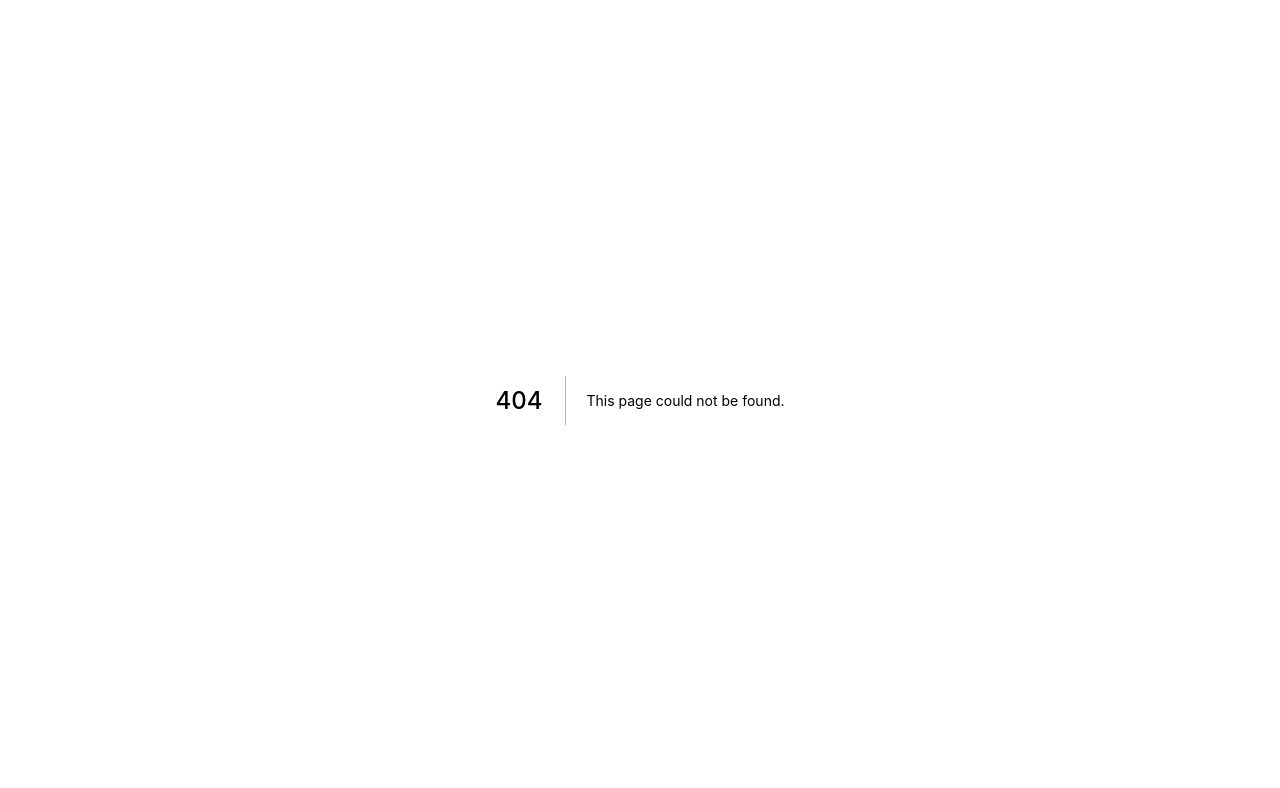
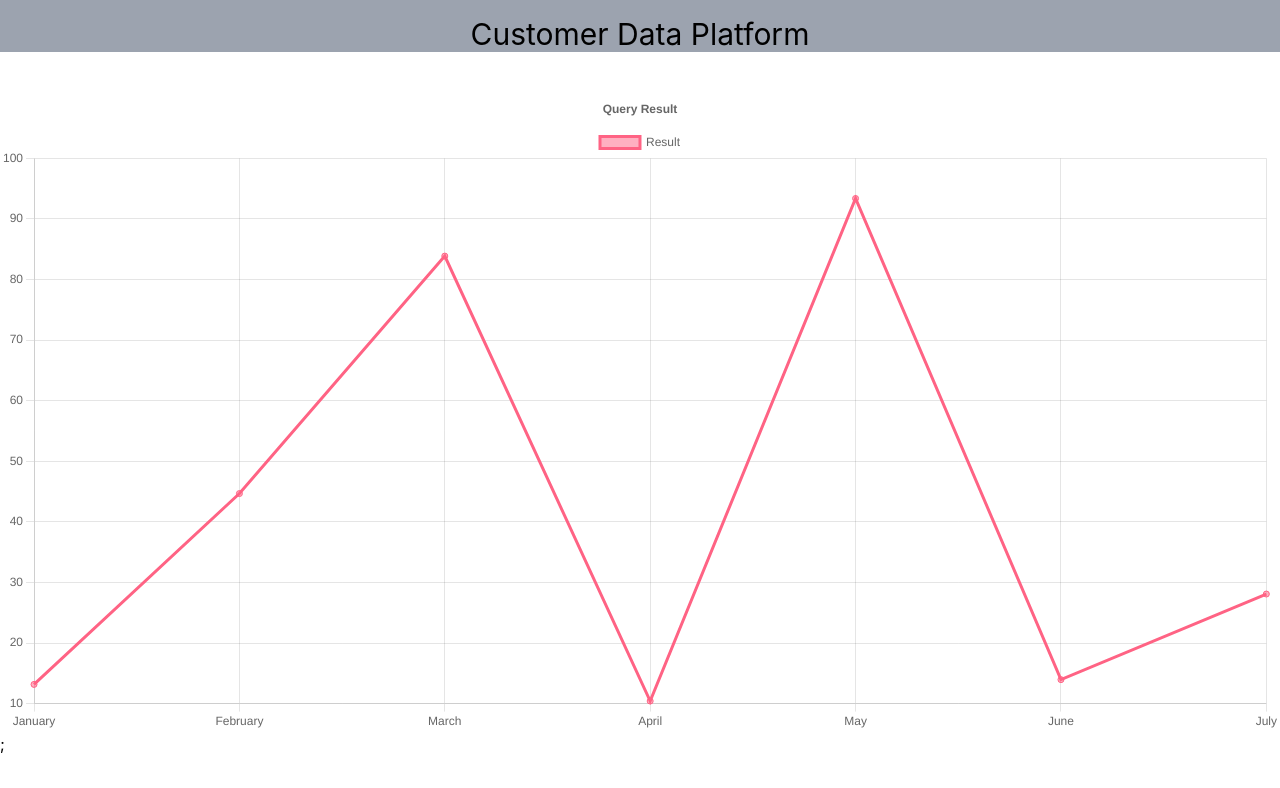
Before and after one commit to SMesForoush/CustomerDataPlatform, a Next.js app in the folder front/: page /dashboard/charts in a window 1280 px wide. Before the commit this address had no page. Shown: the top 788 px of the page. Built offline with nearby package versions, Linux system fonts and the light colour scheme.

Commit message:
Add Chart Component

```diff
--- a/front/package.json
+++ b/front/package.json
@@ -10,12 +10,15 @@
   },
   "dependencies": {
     "@hookform/resolvers": "^2.9.7",
+    "chart.js": "^3.9.1",
     "classnames": "^2.3.1",
+    "faker": "^6.6.6",
     "isomorphic-unfetch": "^3.1.0",
     "lodash": "^4.17.21",
     "next": "12.2.5",
     "node-fetch": "^3.2.10",
     "react": "18.2.0",
+    "react-chartjs-2": "^4.3.1",
     "react-dom": "18.2.0",
     "react-hook-form": "^7.34.2",
     "universal-cookie": "^4.0.4",
--- /dev/null
+++ b/front/src/components/LineChart.tsx
@@ -0,0 +1,84 @@
+import {
+    Chart as ChartJS,
+    CategoryScale,
+    LinearScale,
+    PointElement,
+    LineElement,
+    Title,
+    Tooltip,
+    Legend,
+    ChartOptions,
+    ChartData,
+} from 'chart.js';
+import { Line } from 'react-chartjs-2';
+
+type LineChartProps = {
+    data: number[];
+    labels: string[];
+
+}
+
+ChartJS.register(
+    CategoryScale,
+    LinearScale,
+    PointElement,
+    LineElement,
+    Title,
+    Tooltip,
+    Legend
+);
+const options: ChartOptions<'line'> = {
+    responsive: true,
+    interaction: {
+        mode: 'index' as const,
+        intersect: false,
+    },
+    plugins: {
+        title: {
+            display: true,
+            text: 'Query Result',
+        },
+    },
+    scales: {
+        y: {
+            type: 'linear' as const,
+            display: true,
+            position: 'left' as const,
+        },
+        // y1: {
+        //     type: 'linear' as const,
+        //     display: true,
+        //     position: 'left' as const,
+        //     grid: {
+        //         drawOnChartArea: false,
+        //     },
+        // },
+    },
+}
+
+export default function LineChart({ data, labels }: LineChartProps): JSX.Element {
+    const chartData: ChartData<'line', LineChartProps['data'], LineChartProps['labels'][0]> =
+    {
+        labels,
+        datasets: [
+            {
+                label: 'Result',
+                data,
+                borderColor: 'rgb(255, 99, 132)',
+                backgroundColor: 'rgba(255, 99, 132, 0.5)',
+                yAxisID: 'y',
+            },
+            // {
+            //     label: 'Dataset 2',
+            //     data: labels.map(() => Math.random() * 100),
+            //     borderColor: 'rgb(53, 162, 235)',
+            //     backgroundColor: 'rgba(53, 162, 235, 0.5)',
+            //     yAxisID: 'y1',
+            // },
+        ],
+    };
+
+    return (
+        <Line options={options} data={chartData} />
+    )
+}
--- a/front/src/pages/dashboard.tsx
+++ b/front/src/pages/dashboard.tsx
@@ -1,9 +1,6 @@
-import Link from 'next/link';
 import * as React from 'react';
 import { NextPageContext } from 'next';
-import { useForm, Controller } from 'react-hook-form';
 import PageContent from '../components/PageContent';
-import { ActionType, useAuth } from '../services/Auth.context';
 
 import TokenService from '../services/JWT.service';
 
@@ -17,22 +14,6 @@ interface IProps {
   action: string;
 }
 
-type LoginResponce<T extends boolean> = {
-  token: T extends true ? undefined : string;
-  email: T extends true ? undefined : string;
-  name: T extends true ? undefined : string;
-  hasError: T;
-  errors?: T extends true ? { [key: string]: string } : undefined;
-};
-type LoginInput = {
-  email: string;
-  password: string;
-};
-
-const schema: SchemaOf<LoginInput> = yup.object().shape({
-  email: yup.string().required().min(5),
-  password: yup.string().required().min(1)
-});
 
 function Home(props: IProps) {
   return (
--- /dev/null
+++ b/front/src/pages/dashboard/charts.tsx
@@ -0,0 +1,59 @@
+import * as React from 'react';
+import { NextPageContext } from 'next';
+
+import TokenService from '../../services/JWT.service';
+
+import PageContent from '../../components/PageContent';
+import {
+    Chart as ChartJS,
+    CategoryScale,
+    LinearScale,
+    PointElement,
+    LineElement,
+    Title,
+    Tooltip,
+    Legend,
+    ChartOptions,
+    ChartData,
+} from 'chart.js';
+import { Line } from 'react-chartjs-2';
+import LineChart from '../../components/LineChart';
+
+ChartJS.register(
+    CategoryScale,
+    LinearScale,
+    PointElement,
+    LineElement,
+    Title,
+    Tooltip,
+    Legend
+);
+
+
+const labels = ['January', 'February', 'March', 'April', 'May', 'June', 'July'];
+const data = labels.map(() => Math.random() * 100);
+
+
+interface IProps {
+    action: string;
+}
+
+function Home(props: IProps) {
+    const x = [1, 2, 3, 4]
+    return (
+        <PageContent>
+            <LineChart data={data} labels={labels} />;
+        </PageContent>
+
+    );
+}
+
+Home.getInitialProps = async (ctx: NextPageContext) => {
+    const authService = new TokenService();
+    // await authService.authenticateTokenSsr(ctx);
+    return {
+        action: undefined
+    };
+};
+
+export default Home;
--- a/front/src/pages/dashboard/grafana.tsx
+++ b/front/src/pages/dashboard/grafana.tsx
@@ -1,36 +1,15 @@
 import * as React from 'react';
 import { NextPageContext } from 'next';
-import PageContent from '../../components/PageContent';
 
 import TokenService from '../../services/JWT.service';
 
-import { SchemaOf } from 'yup';
-import * as yup from 'yup';
 import ErrorPage from '../../components/ErrorPage';
-import { Dashboard } from '../../components/dashboard';
 import WithAuth from '../../components/WithAuth';
 import Link from 'next/link';
 
 interface IProps {
     action: string;
 }
-
-type LoginResponce<T extends boolean> = {
-    token: T extends true ? undefined : string;
-    email: T extends true ? undefined : string;
-    name: T extends true ? undefined : string;
-    hasError: T;
-    errors?: T extends true ? { [key: string]: string } : undefined;
-};
-type LoginInput = {
-    email: string;
-    password: string;
-};
-
-const schema: SchemaOf<LoginInput> = yup.object().shape({
-    email: yup.string().required().min(5),
-    password: yup.string().required().min(1)
-});
 
 function Home(props: IProps) {
     return (
```
Also changed, not shown: 1 other file (tests, documents, lock files or other folders).
